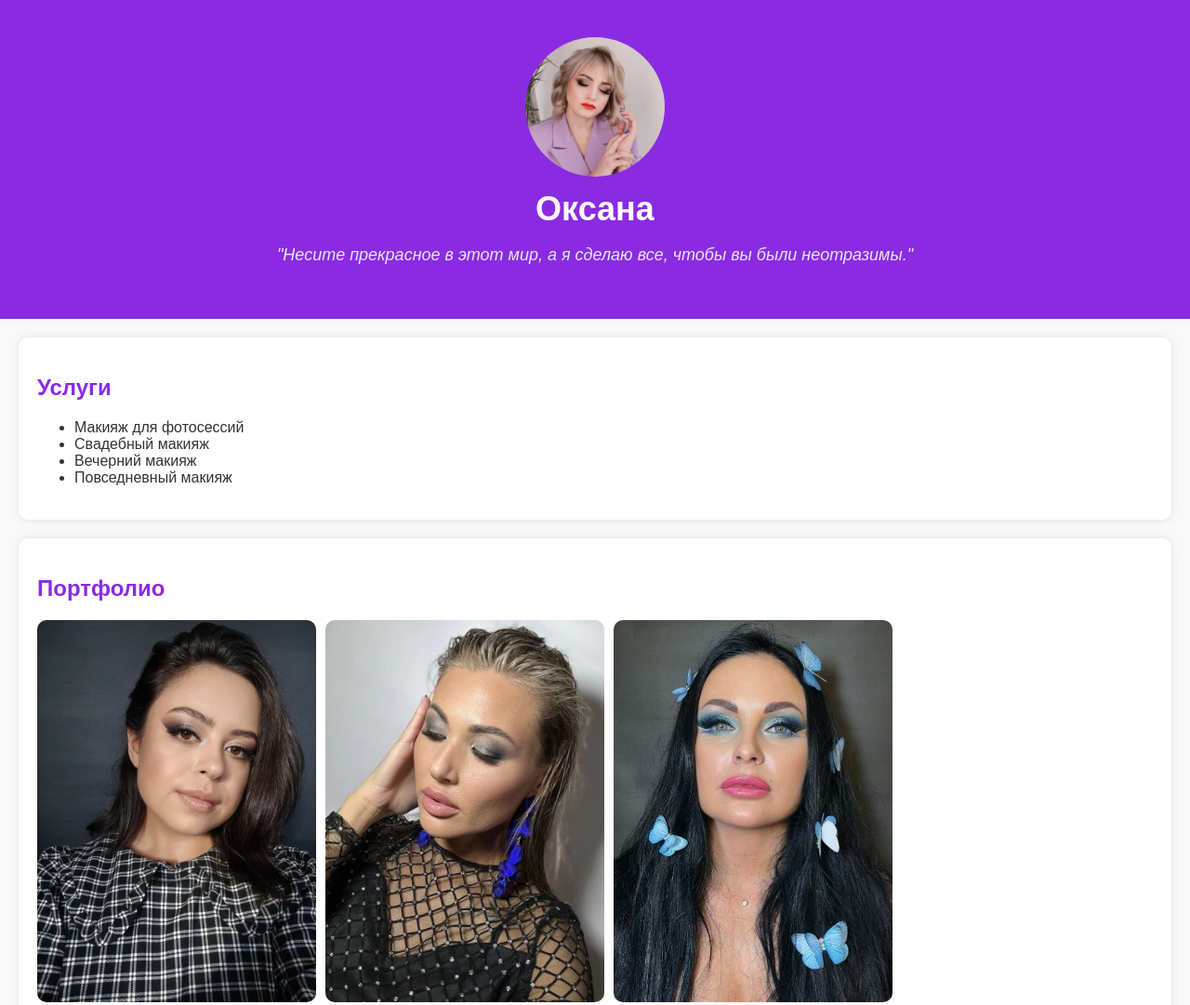
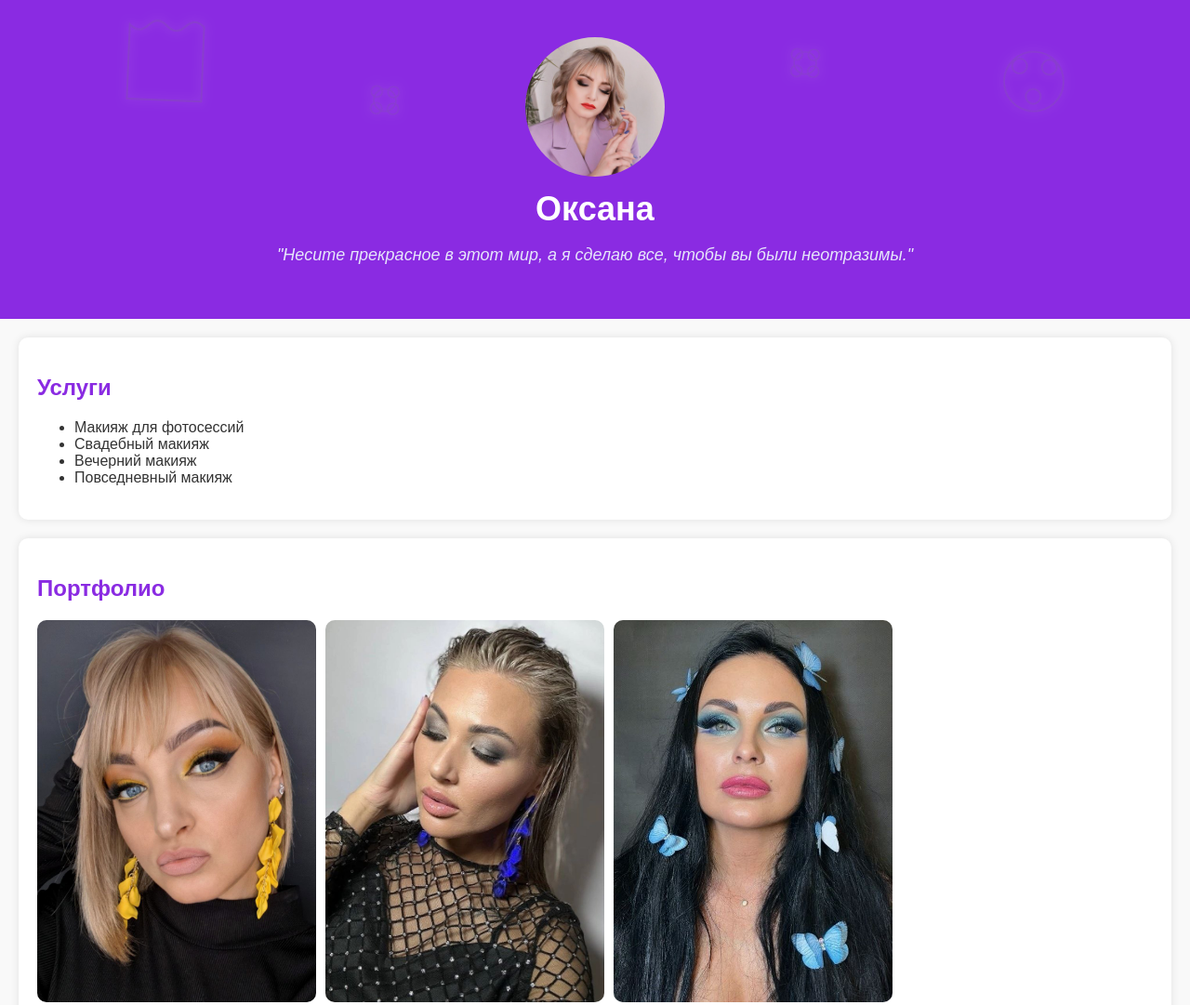
Before and after one commit to Irina-lol/makeup-artist-site, a plain HTML site: page index.html in a window 1280 px wide. Shown: the top 1081 px of the page at 93% size. Drawn offline with nearby package versions, Linux system fonts and the light colour scheme.

Commit message:
Добавила узоры на фон и фото в галерею и немного анимации

```diff
--- a/index.html
+++ b/index.html
@@ -8,6 +8,35 @@
 </head>
 <body>
   <header>
+    <div class="header-background">
+      <!-- Кисть -->
+      <svg class="brush" viewBox="0 0 100 100" xmlns="http://www.w3.org/2000/svg">
+        <path d="M10 10 Q 20 20, 30 10 T 50 10 Q 60 20, 70 10 T 90 10 V 90 H 10 Z" fill="none" stroke="#808080" stroke-width="2" />
+      </svg>
+      <!-- Палитра -->
+      <svg class="palette" viewBox="0 0 100 100" xmlns="http://www.w3.org/2000/svg">
+        <circle cx="50" cy="50" r="40" fill="none" stroke="#808080" stroke-width="2" />
+        <circle cx="30" cy="30" r="10" fill="none" stroke="#808080" stroke-width="2" />
+        <circle cx="70" cy="30" r="10" fill="none" stroke="#808080" stroke-width="2" />
+        <circle cx="50" cy="70" r="10" fill="none" stroke="#808080" stroke-width="2" />
+      </svg>
+      <!-- Цветок 1 -->
+      <svg class="flower" viewBox="0 0 100 100" xmlns="http://www.w3.org/2000/svg">
+        <circle cx="50" cy="50" r="20" fill="none" stroke="#808080" stroke-width="2" />
+        <circle cx="35" cy="35" r="10" fill="none" stroke="#808080" stroke-width="2" />
+        <circle cx="65" cy="35" r="10" fill="none" stroke="#808080" stroke-width="2" />
+        <circle cx="35" cy="65" r="10" fill="none" stroke="#808080" stroke-width="2" />
+        <circle cx="65" cy="65" r="10" fill="none" stroke="#808080" stroke-width="2" />
+      </svg>
+      <!-- Цветок 2 -->
+      <svg class="flower" viewBox="0 0 100 100" xmlns="http://www.w3.org/2000/svg">
+        <circle cx="50" cy="50" r="20" fill="none" stroke="#808080" stroke-width="2" />
+        <circle cx="35" cy="35" r="10" fill="none" stroke="#808080" stroke-width="2" />
+        <circle cx="65" cy="35" r="10" fill="none" stroke="#808080" stroke-width="2" />
+        <circle cx="35" cy="65" r="10" fill="none" stroke="#808080" stroke-width="2" />
+        <circle cx="65" cy="65" r="10" fill="none" stroke="#808080" stroke-width="2" />
+      </svg>
+    </div>
     <img src="photoVzOk.jpg" alt="Фото визажиста" class="profile-photo">
     <h1>Оксана</h1>
     <p class="quote">"Несите прекрасное в этот мир,
@@ -27,9 +56,14 @@
   <section id="portfolio">
     <h2>Портфолио</h2>
     <div class="gallery">
-      <img src="gallery1.jpg" alt="Работа 1">
+      <img src="gall8.jpg" alt="Работа 1">
       <img src="gallery2.jpg" alt="Работа 2">
       <img src="gallery3.jpg" alt="Работа 3">
+      <img src="gall4.jpg" alt="Работа 3">
+      <img src="gall5.jpg" alt="Работа 3">
+      <img src="gall6.jpg" alt="Работа 3">
+      <img src="gall7.jpg" alt="Работа 3">
+      <img src="gall1.jpg" alt="Работа 3">
     </div>
   </section>
 
--- a/style.css
+++ b/style.css
@@ -8,11 +8,86 @@ body {
 }
 
 /* Шапка */
+/* Анимация для форм */
+@keyframes float {
+  0% {
+    transform: translateY(0) rotate(0deg);
+    opacity: 0;
+  }
+  50% {
+    transform: translateY(-10px) rotate(10deg);
+    opacity: 0.3;
+  }
+  100% {
+    transform: translateY(0) rotate(0deg);
+    opacity: 0.2;
+  }
+}
+
 header {
   background-color: #8a2be2; /* Фиолетовый */
   color: white;
   padding: 40px 20px;
   text-align: center;
+  position: relative;
+  overflow: hidden;
+}
+
+.header-background {
+  position: absolute;
+  top: 0;
+  left: 0;
+  width: 100%;
+  height: 100%;
+  z-index: 0;
+}
+
+.brush, .palette {
+  position: absolute;
+  opacity: 0.2; /* Прозрачность */
+}
+
+.brush, .palette, .flower {
+  position: absolute;
+  opacity: 0.5; /* Прозрачность */
+  animation: float 6s infinite ease-in-out;
+  filter: drop-shadow(0 0 5px rgba(255, 255, 255, 0.7));
+}
+
+.brush {
+  width: 100px;
+  height: 100px;
+  top: 20px;
+  left: 10%;
+  transform: rotate(-20deg);
+}
+
+.palette {
+  width: 80px;
+  height: 80px;
+  top: 50px;
+  right: 10%;
+  transform: rotate(15deg);
+}
+
+.flower {
+  width: 60px;
+  height: 60px;
+}
+
+.flower:nth-child(3) {
+  top: 80px;
+  left: 30%;
+}
+
+.flower:nth-child(4) {
+  top: 40px;
+  right: 30%;
+}
+
+.profile-photo, h1, .quote {
+  position: relative;
+  z-index: 1;
 }
 
 .profile-photo {
```
Also changed, not shown: gall1.jpg (added), gall4.jpg (added), gall5.jpg (added), gall6.jpg (added), gall7.jpg (added), gall8.jpg (added), gallery1.jpg (deleted), gallery4.jpg (deleted).
